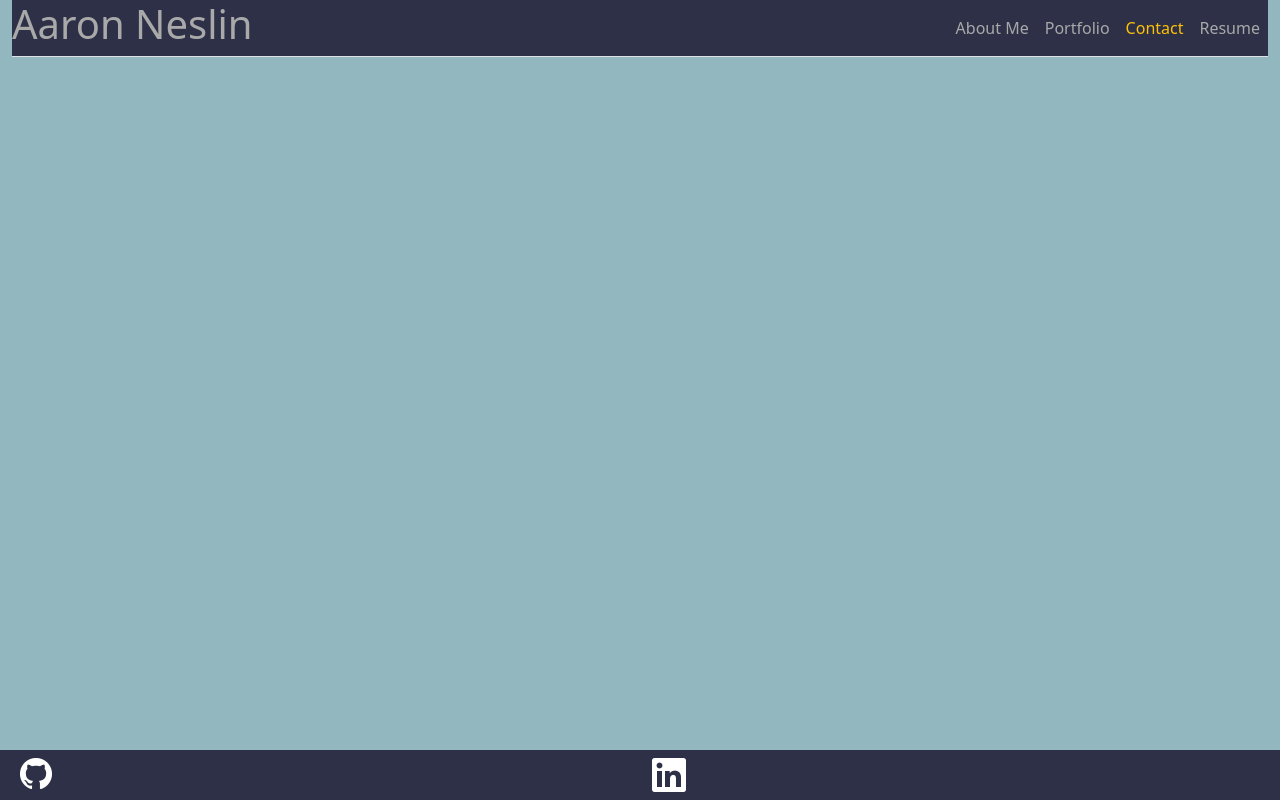
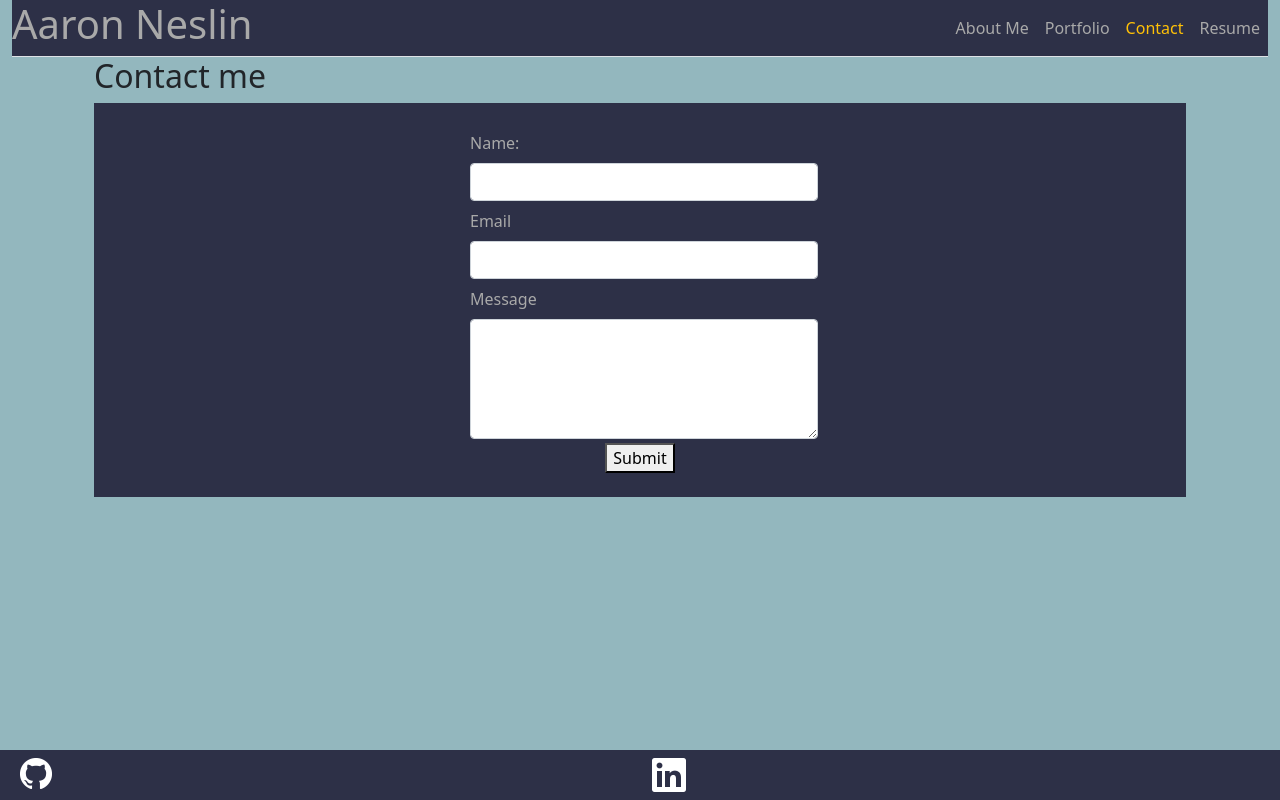
Before and after one commit to aneslin/aneslin-react-portfolio, a React (Create React App) app: page / in a window 1280 px wide. Both pictures are taken after a click on the item "Contact". Built offline with nearby package versions, Linux system fonts and the light colour scheme.

Commit message:
added contact form strcture

```diff
--- a/src/App.js
+++ b/src/App.js
@@ -4,7 +4,7 @@ import About from "./components/About/About";
 import Portfolio from "./components/Portfolio/Portfolio";
 import Resume from "./components/Resume/Resume";
 import Footer from "./components/Footer/Footer"
-//import Contact from './components/Contact/Contact'
+import Contact from './components/Contact/Contact'
 //import "./App.css";
 
 function App() {
@@ -20,6 +20,9 @@ function App() {
       case "Project":
         return <Portfolio></Portfolio>;
 
+
+        case "Contact":
+        return <Contact></Contact>
       default:
         break;
     }
--- a/src/components/Contact/Contact.js
+++ b/src/components/Contact/Contact.js
@@ -0,0 +1,62 @@
+import React, { useState } from "react";
+
+const Contact = function () {
+    const [formState, setFormState] = useState({
+        name: "",
+        email: "",
+        message: "",
+    });
+
+    const { name, email, message } = formState;
+
+    function handleSubmit(e) {
+        e.preventDefault();
+        console.log("if there was a database you would see==>", formState);
+    }
+
+    return (
+        <div className="container">
+            <h2>Contact me</h2>
+
+            <form id="contact-form" className="form-row d-flex flex-column align-items-center p-4" onSubmit={handleSubmit}>
+                <div className="form-group col-md-4">
+                    <label htmlFor="name" className="p-1">
+                        Name:
+                    </label>
+                    <input
+                        type="text"
+                        className="form-control m-1"
+                        name="name"
+                        defaultValue={name}
+                    />
+                </div>
+                <div className="form-group col-md-4">
+                    <label className="p-1" htmlFor="email">
+                        Email
+                    </label>
+                    <input
+                        className=" form-control m-1"
+                        type="email"
+                        name="email"
+                        defaultValue={email}
+                    />
+                </div>
+                <div className="form-group col-md-4 ">
+                    <label htmlFor="message" className="p-1">
+                        Message
+                    </label>
+                    <textarea
+                        className=" form-control m-1"
+                        name="message"
+                        rows="4"
+                        defaultValue={message}
+                    />
+                </div>
+
+                <button type="submit">Submit</button>
+            </form>
+        </div>
+    );
+};
+
+export default Contact;
--- a/src/components/Nav/Nav.js
+++ b/src/components/Nav/Nav.js
@@ -1,4 +1,4 @@
-import React, { useState } from "react";
+import React from "react";
 
 function Nav(props) {
   const { contentSelected, setContentSelected } = props;
--- a/src/index.css
+++ b/src/index.css
@@ -42,3 +42,24 @@ code {
 footer{
   background-color: #2D3047;
 }
+
+textarea {
+	width: 600px;
+	height: 120px;
+	border: 3px solid #cccccc;
+	padding: 5px;
+}
+
+input {
+  font-size: 1rem;
+  padding: 0.25rem;
+  border: 1px solid var(--dark);
+  outline: none;
+  border-radius: 3px;
+  transition: box-shadow 0.2s;
+}
+
+#contact-form{
+  background-color: #2D3047;
+  color : darkgray
+}
```
